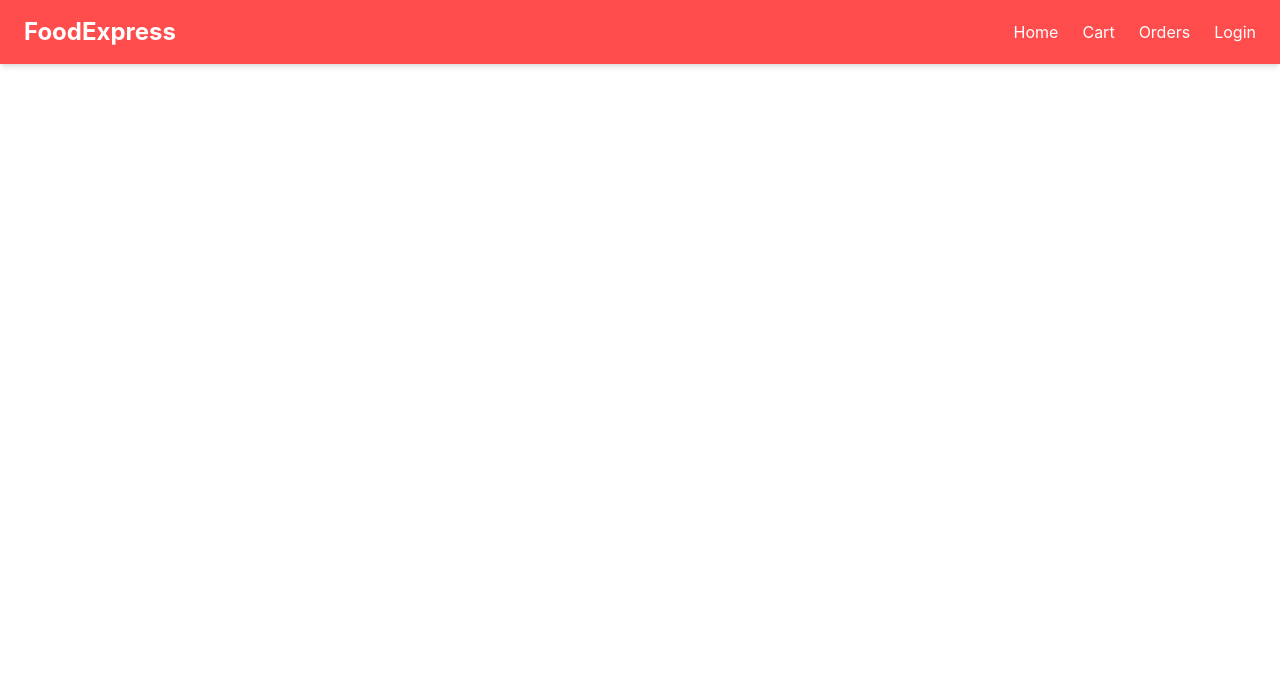
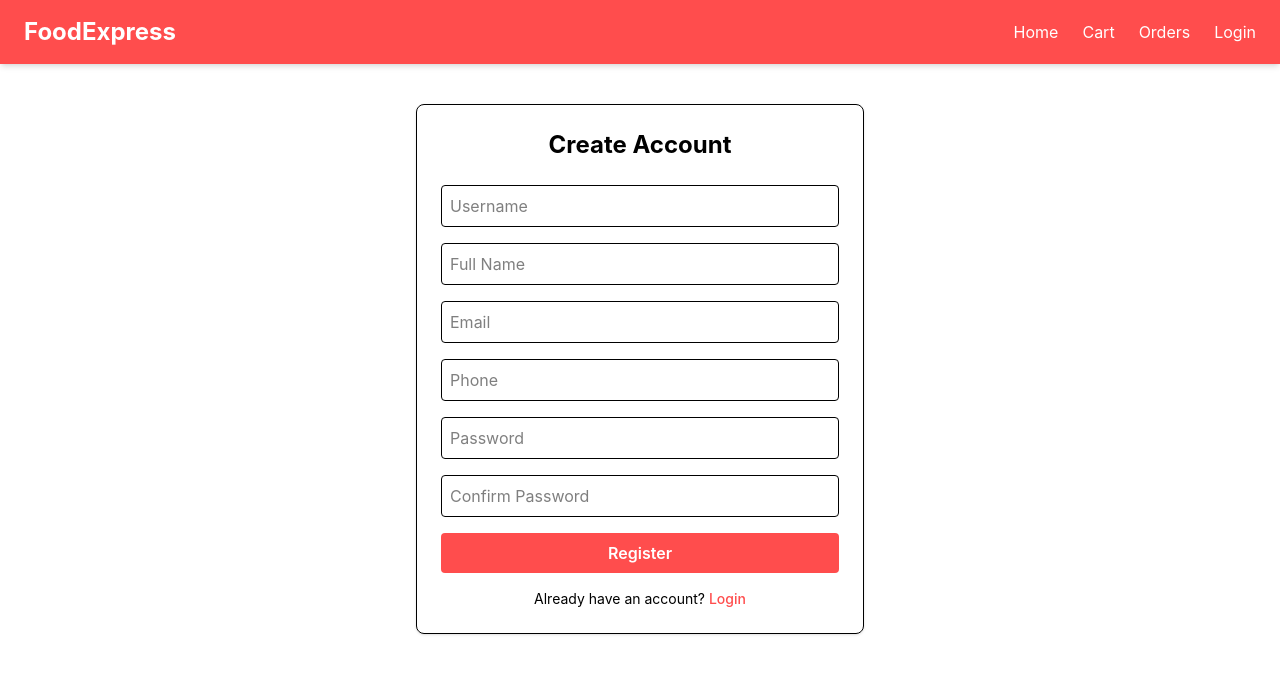
Before and after one commit to NIRANJAN318/online_food_ordering_system, a React app in the folder frontend/: page /register in a window 1280 px wide. Shown: the top 674 px of the page. Built offline with nearby package versions, Linux system fonts and the light colour scheme; the HTML template or start-up script is replaced by a standard one.

Commit message:
frontend: Login and Register pages working, JWT stored in localStorage

```diff
--- a/frontend/src/App.jsx
+++ b/frontend/src/App.jsx
@@ -1,6 +1,8 @@
 import { BrowserRouter, Routes, Route } from 'react-router-dom';
 import Navbar from './components/Navbar';
 import Home from './pages/Home';
+import Login from './pages/Login';
+import Register from './pages/Register';
 
 function App() {
   return (
@@ -8,6 +10,8 @@ function App() {
       <Navbar />
       <Routes>
         <Route path="/" element={<Home />} />
+        <Route path="/login" element={<Login />} />
+        <Route path="/register" element={<Register />} />
       </Routes>
     </BrowserRouter>
   );
--- /dev/null
+++ b/frontend/src/pages/Login.jsx
@@ -0,0 +1,41 @@
+import { useState } from 'react';
+import { useNavigate, Link } from 'react-router-dom';
+import api from '../services/api';
+
+export default function Login() {
+  const [form, setForm] = useState({ username: '', password: '' });
+  const [error, setError] = useState('');
+  const navigate = useNavigate();
+
+  const handleChange = (e) => setForm({ ...form, [e.target.name]: e.target.value });
+
+  const handleSubmit = async (e) => {
+    e.preventDefault();
+    setError('');
+    try {
+      const res = await api.post('token/', form);
+      localStorage.setItem('access_token', res.data.access);
+      localStorage.setItem('refresh_token', res.data.refresh);
+      navigate('/');
+    } catch (err) {
+      setError('Invalid username or password');
+    }
+  };
+
+  return (
+    <div className="max-w-md mx-auto mt-10 p-6 border rounded-lg shadow">
+      <h2 className="text-2xl font-bold mb-6 text-center">Welcome Back</h2>
+      {error && <p className="text-red-500 mb-4 text-sm">{error}</p>}
+      <form onSubmit={handleSubmit} className="flex flex-col gap-4">
+        <input name="username" placeholder="Username" onChange={handleChange} required className="border p-2 rounded" />
+        <input name="password" type="password" placeholder="Password" onChange={handleChange} required className="border p-2 rounded" />
+        <button type="submit" className="bg-primary text-white py-2 rounded font-semibold hover:opacity-90">
+          Login
+        </button>
+      </form>
+      <p className="text-center mt-4 text-sm">
+        Don't have an account? <Link to="/register" className="text-primary font-medium">Register</Link>
+      </p>
+    </div>
+  );
+}
--- /dev/null
+++ b/frontend/src/pages/Register.jsx
@@ -0,0 +1,46 @@
+import { useState } from 'react';
+import { useNavigate, Link } from 'react-router-dom';
+import api from '../services/api';
+
+export default function Register() {
+  const [form, setForm] = useState({
+    username: '', name: '', email: '', phone: '', password: '', confirm_password: ''
+  });
+  const [error, setError] = useState('');
+  const navigate = useNavigate();
+
+  const handleChange = (e) => setForm({ ...form, [e.target.name]: e.target.value });
+
+  const handleSubmit = async (e) => {
+    e.preventDefault();
+    setError('');
+    try {
+      await api.post('accounts/register/', form);
+      navigate('/login');
+    } catch (err) {
+      const data = err.response?.data;
+      setError(data ? JSON.stringify(data) : 'Registration failed');
+    }
+  };
+
+  return (
+    <div className="max-w-md mx-auto mt-10 p-6 border rounded-lg shadow">
+      <h2 className="text-2xl font-bold mb-6 text-center">Create Account</h2>
+      {error && <p className="text-red-500 mb-4 text-sm">{error}</p>}
+      <form onSubmit={handleSubmit} className="flex flex-col gap-4">
+        <input name="username" placeholder="Username" onChange={handleChange} required className="border p-2 rounded" />
+        <input name="name" placeholder="Full Name" onChange={handleChange} className="border p-2 rounded" />
+        <input name="email" type="email" placeholder="Email" onChange={handleChange} className="border p-2 rounded" />
+        <input name="phone" placeholder="Phone" onChange={handleChange} className="border p-2 rounded" />
+        <input name="password" type="password" placeholder="Password" onChange={handleChange} required className="border p-2 rounded" />
+        <input name="confirm_password" type="password" placeholder="Confirm Password" onChange={handleChange} required className="border p-2 rounded" />
+        <button type="submit" className="bg-primary text-white py-2 rounded font-semibold hover:opacity-90">
+          Register
+        </button>
+      </form>
+      <p className="text-center mt-4 text-sm">
+        Already have an account? <Link to="/login" className="text-primary font-medium">Login</Link>
+      </p>
+    </div>
+  );
+}
```
Also changed, not shown: 1 other file (tests, documents, lock files or other folders).
